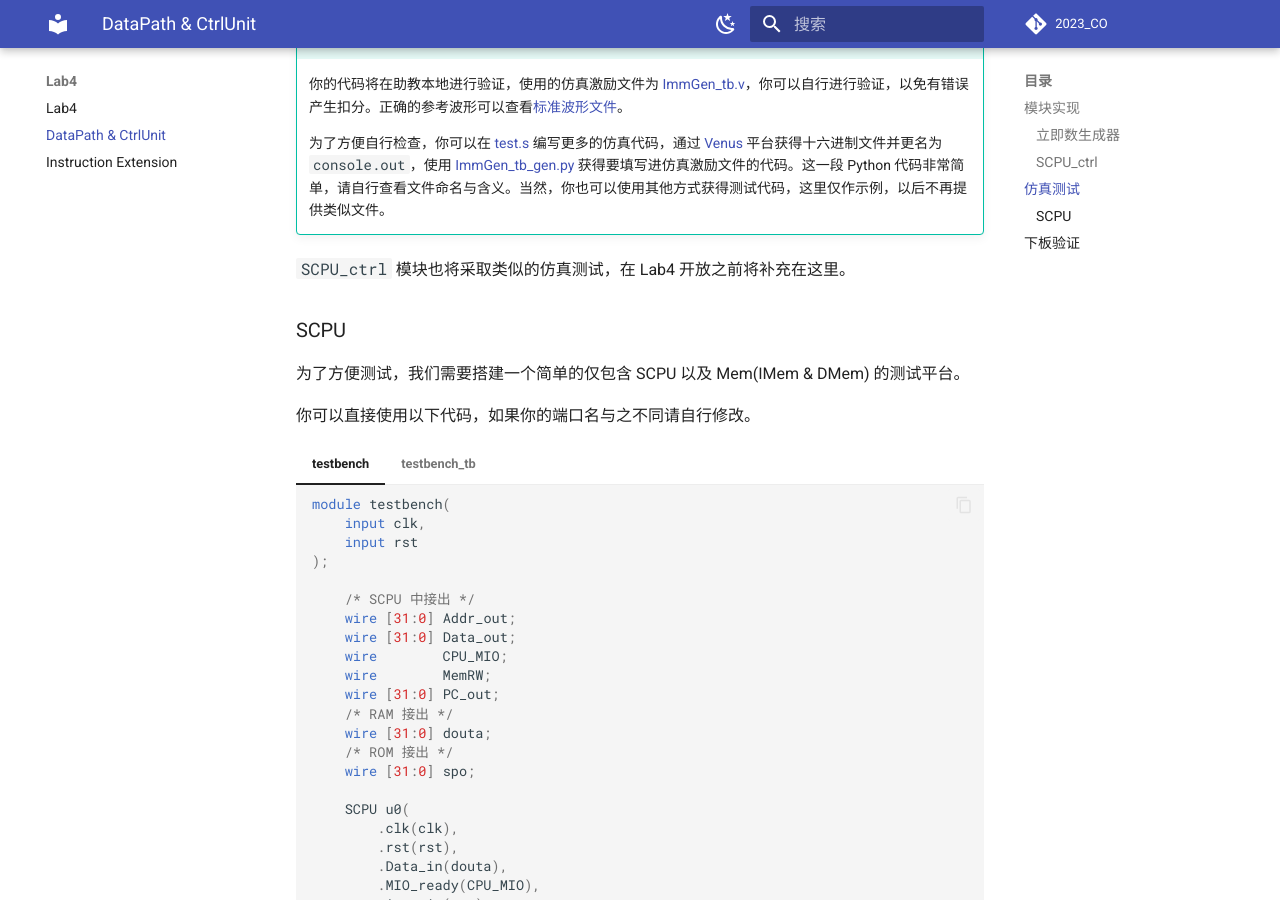
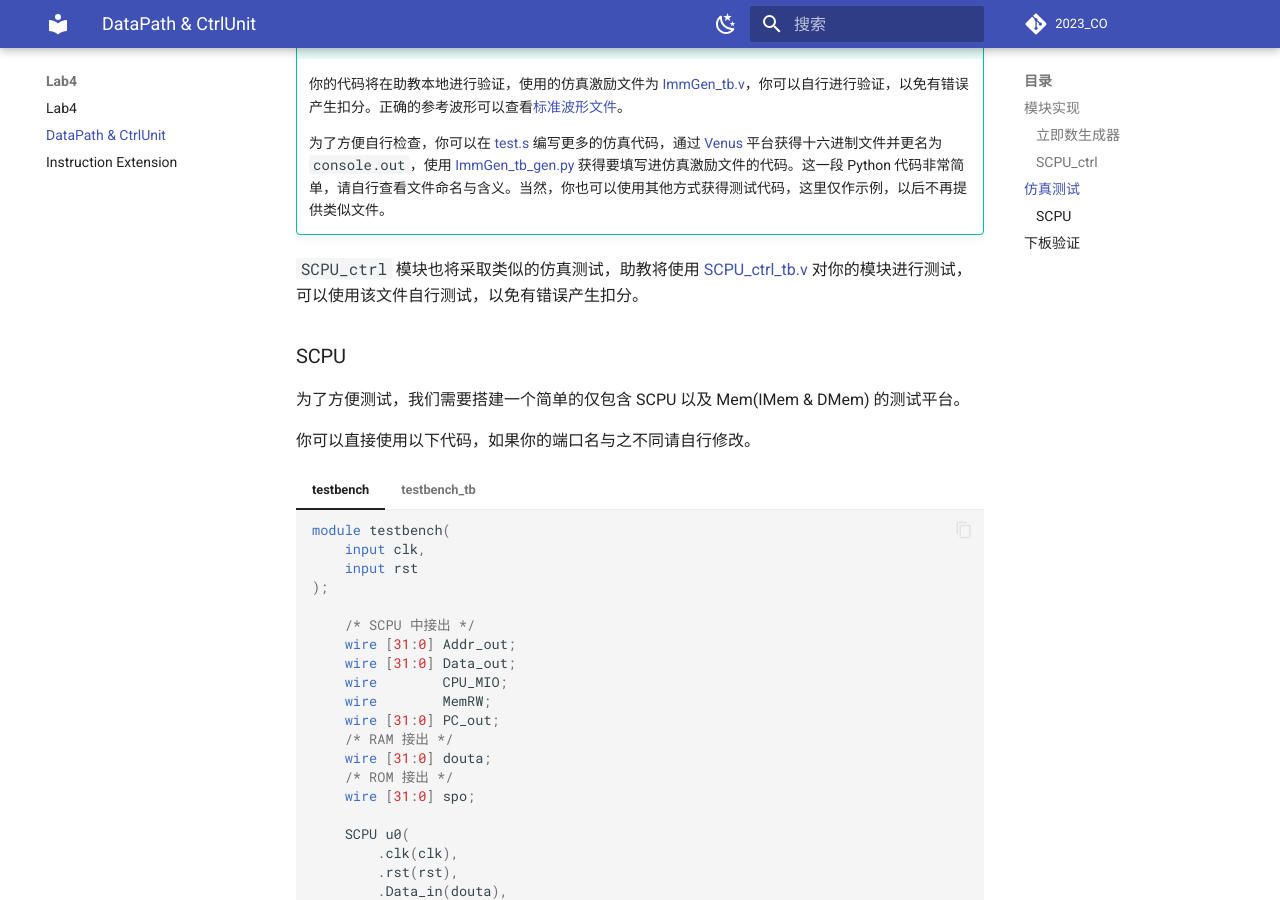
Before and after one commit to Guahao31/2023_CO, an MkDocs documentation site: the page built from docs/Lab4/DataPath_CtrlUnit.md, in a window 1280 px wide and 900 px high, scrolled down 2164 px. Built offline with MkDocs 1.6.1 and Material for MkDocs 9.7.7, drawn with Linux system fonts in a browser that asks for light colours; comment, search, counter and statistics services are not loaded.

Commit message:
update&add: attachment for lab4-2

```diff
--- a/docs/Lab4/DataPath_CtrlUnit.md
+++ b/docs/Lab4/DataPath_CtrlUnit.md
@@ -85,7 +85,7 @@ endmodule
 
     为了方便自行检查，你可以在 [test.s](./attachment/test.s) 编写更多的仿真代码，通过 [Venus](https://venus.cs61c.org/) 平台获得十六进制文件并更名为 `console.out`，使用 [ImmGen_tb_gen.py](./attachment/ImmGen_tb_gen.py) 获得要填写进仿真激励文件的代码。这一段 Python 代码非常简单，请自行查看文件命名与含义。当然，你也可以使用其他方式获得测试代码，这里仅作示例，以后不再提供类似文件。
 
-`SCPU_ctrl` 模块也将采取类似的仿真测试，在 Lab4 开放之前将补充在这里。
+`SCPU_ctrl` 模块也将采取类似的仿真测试，助教将使用 [SCPU_ctrl_tb.v](./attachment/SCPU_ctrl_tb.v) 对你的模块进行测试，可以使用该文件自行测试，以免有错误产生扣分。
 
 ### SCPU
 
```
Also changed, not shown: 1 other file.
